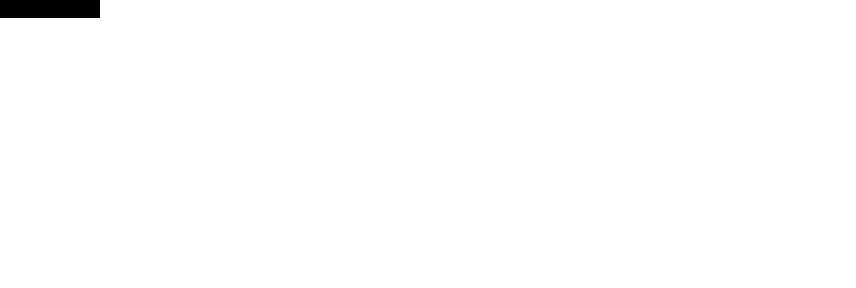
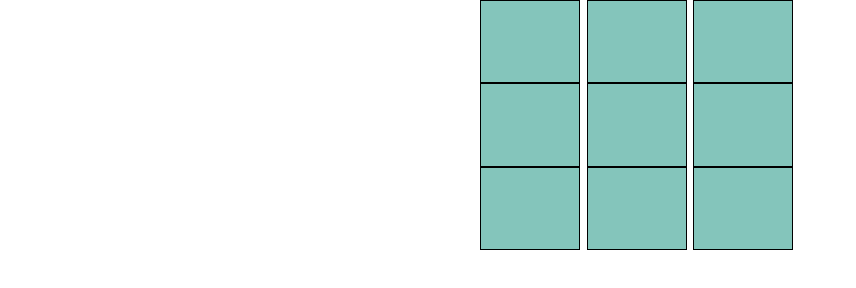
Before and after one commit to yi-mei-wang/tic-tac-toe, a plain HTML site: page index.html in a window 1280 px wide. Shown: the whole page, without its empty margins (0-856 px from the left). Drawn offline with nearby package versions, Linux system fonts and the light colour scheme.

Commit message:
rename container to game-board

```diff
--- a/style.css
+++ b/style.css
@@ -2,7 +2,7 @@
   width: 100vw;
 }
 
-.grid-container {
+.game-board {
   display: grid;
   /* grid-template-columns: repeat(3, 1fr); */
   grid-template-columns: auto auto auto;
```
